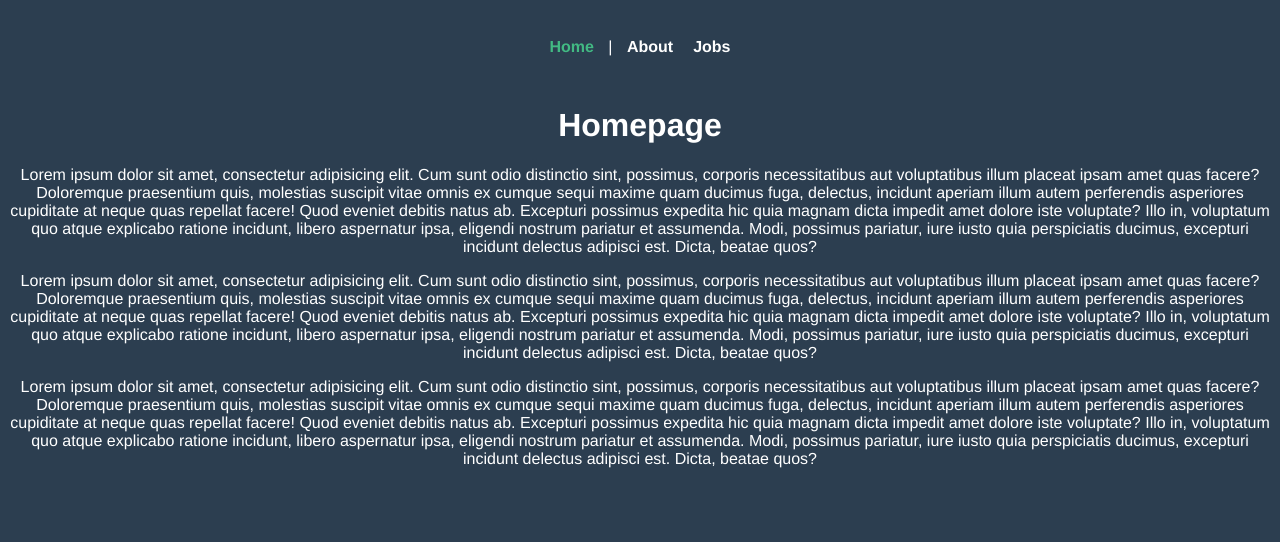
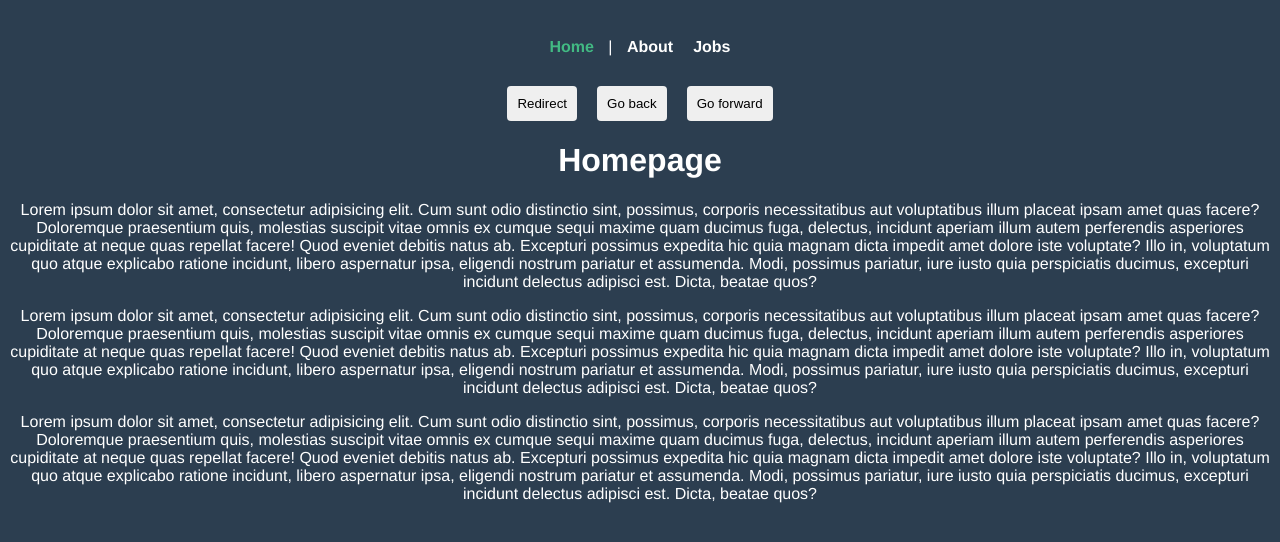
Before and after one commit to FourSqweez/vue3-beginner-projects, a Vue app: page / in a window 1280 px wide. Shown: the top 542 px of the page. Built offline with nearby package versions, Linux system fonts and the light colour scheme.

Commit message:
Programmatic navigation this.$router

```diff
--- a/src/App.vue
+++ b/src/App.vue
@@ -4,8 +4,29 @@
     <router-link :to="{ name: 'about' }">About</router-link>
     <router-link :to="{ name: 'jobs' }">Jobs</router-link>
   </nav>
+
+  <button @click="redirect">Redirect</button>
+  <button @click="goBack">Go back</button>
+  <button @click="goForward">Go forward</button>
+
   <router-view />
 </template>
+
+<script>
+export default {
+  methods: {
+    redirect() {
+      this.$router.push({ name: 'home' })
+    },
+    goBack() {
+      this.$router.go(-1)
+    },
+    goForward() {
+      this.$router.go(1)
+    },
+  },
+}
+</script>
 
 <style>
 #app {
@@ -35,4 +56,11 @@
 nav a.router-link-exact-active {
   color: #42b983;
 }
+
+button {
+  margin: 0 10px;
+  padding: 10px;
+  border: none;
+  border-radius: 4px;
+}
 </style>
```
